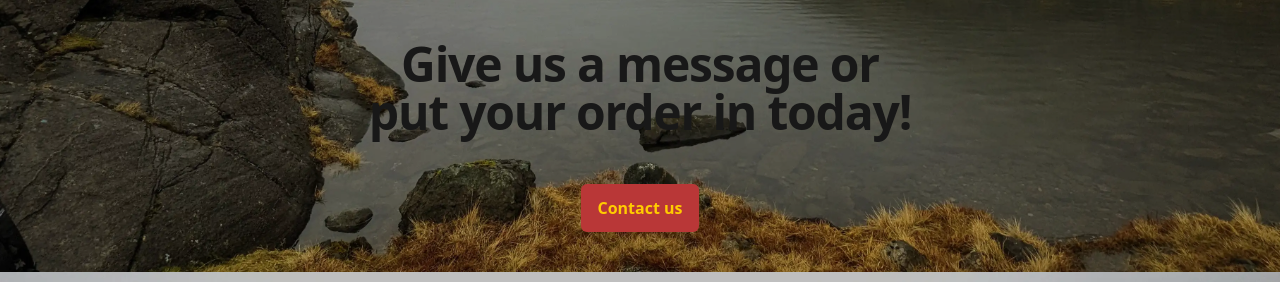
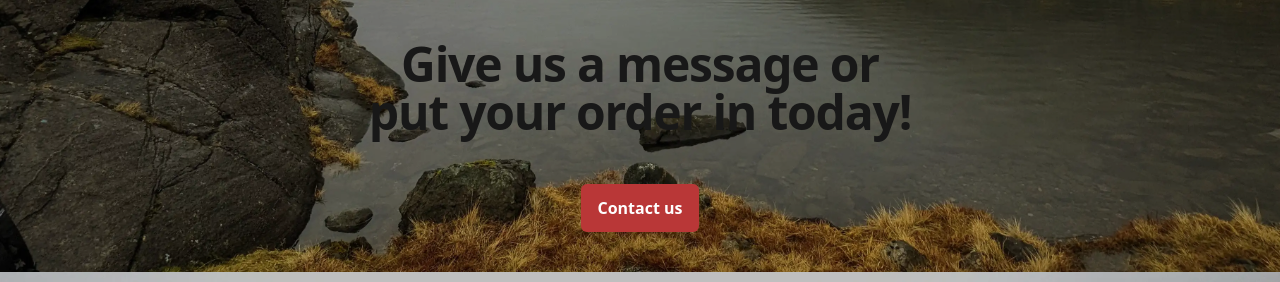
Before and after one commit to lpscrim/cioch, a Next.js app: page / in a window 1280 px wide. Shown: the part 5330-5612 px from the top of the page. Built offline with nearby package versions, Linux system fonts and the light colour scheme; a web font is replaced by a local one.

Commit message:
Update text color in FooterHome component for improved readability

```diff
--- a/components/home/FooterHome.tsx
+++ b/components/home/FooterHome.tsx
@@ -12,7 +12,7 @@ export default function FooterHome() {
           <div className="mt-12 flex justify-center">
             <ContactButton>
             <p
-              className="rounded-md bg-secondary px-4 py-3 text-base font-bold text-primary shadow-xs hover:brightness-105 focus-visible:outline-2 focus-visible:outline-offset-2 focus-visible:outline-accent"
+              className="rounded-md bg-secondary px-4 py-3 text-base font-bold text-text shadow-xs hover:brightness-105 focus-visible:outline-2 focus-visible:outline-offset-2 focus-visible:outline-accent"
             >
               Contact us
             </p>
```
